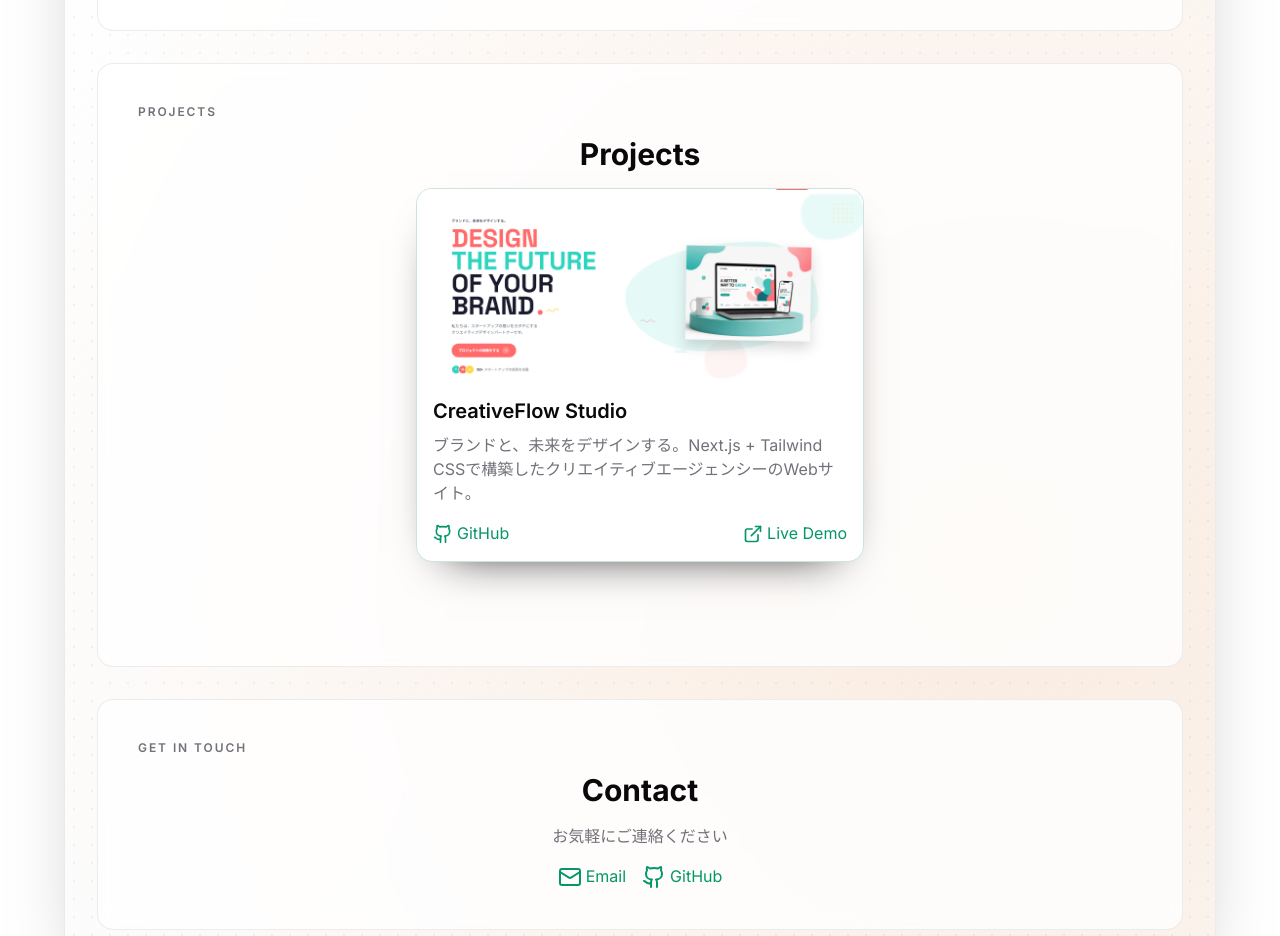
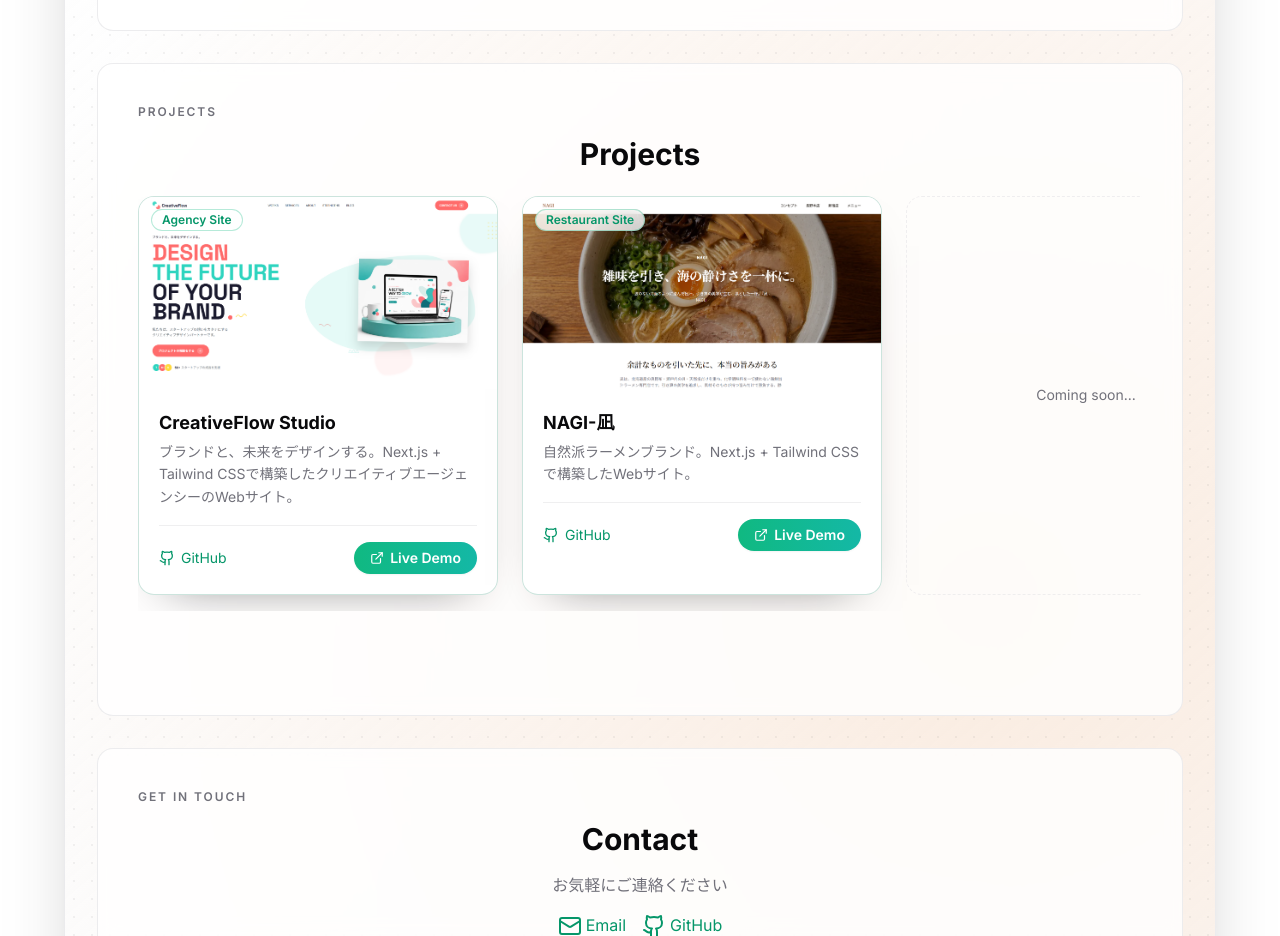
Before and after one commit to ukir-rrrr/my-blog-site, a Next.js app: page /about in a window 1280 px wide. Shown: the part 1900-2836 px from the top of the page. Built offline with nearby package versions, Linux system fonts and the light colour scheme.

Commit message:
new project add.

```diff
--- a/src/components/projects.tsx
+++ b/src/components/projects.tsx
@@ -1,56 +1,113 @@
+'use client'
+
 import Image from 'next/image'
-import { ExternalLink, Github } from 'lucide-react'
+import { ExternalLink, Github, ChevronLeft, ChevronRight } from 'lucide-react'
+import { useRef } from 'react'
 
-export default function Projects() {
 const projects = [
   {
     title: 'CreativeFlow Studio',
     description: 'ブランドと、未来をデザインする。Next.js + Tailwind CSSで構築したクリエイティブエージェンシーのWebサイト。',
     image: '/de.png',
+    tag: 'Agency Site',
     github: 'https://github.com/ukir-rrrr',
-      live: 'https://creativeflow-web-site.vercel.app/'
+    live: 'https://creativeflow-web-site.vercel.app/',
   },
-    // {
-    //   title: 'Task Management App',
-    //   description: 'A React-based task management application with drag-and-drop functionality.',
-    //   image: '/placeholder.svg?height=200&width=300',
-    //   github: 'https://github.com',
-    //   live: 'https://example.com'
-    // },
-    // {
-    //   title: 'Weather Dashboard',
-    //   description: 'A weather dashboard using React and integrating with a weather API.',
-    //   image: '/placeholder.svg?height=200&width=300',
-    //   github: 'https://github.com',
-    //   live: 'https://example.com'
-    // }
+  {
+    title: 'NAGI-凪',
+    description: '自然派ラーメンブランド。Next.js + Tailwind CSSで構築したWebサイト。',
+    image: '/ramen.png',
+    tag: 'Restaurant Site',
+    github: 'https://github.com/ukir-rrrr',
+    live: 'https://ramen-website-psi.vercel.app/',
+  },
 ]
 
+export default function Projects() {
+  const trackRef = useRef<HTMLDivElement>(null)
+
+  const scroll = (dir: 'left' | 'right') => {
+    if (!trackRef.current) return
+    const card = trackRef.current.querySelector('[data-card]') as HTMLElement
+    const gap = 24
+    const amount = (card?.offsetWidth ?? 320) + gap
+    trackRef.current.scrollBy({ left: dir === 'right' ? amount : -amount, behavior: 'smooth' })
+  }
+
   return (
-    <section className="mb-16  max-w-6xl mx-auto px-4">
-      <h2 className="text-3xl font-bold mb-4 text-center">Projects</h2>
-        <div className="flex justify-center">
-          <div className="max-w-md w-full">
+    <section className="mb-16">
+      <h2 className="text-3xl font-bold mb-6 text-center">Projects</h2>
+
+      <div className="relative group">
+        <button
+          onClick={() => scroll('left')}
+          aria-label="前へ"
+          className="absolute left-0 top-1/2 z-10 -translate-y-1/2 -translate-x-3 flex h-9 w-9 items-center justify-center rounded-full border border-border/70 bg-background/90 shadow-md backdrop-blur transition hover:border-emerald-500/50 hover:text-emerald-500 opacity-0 group-hover:opacity-100"
+        >
+          <ChevronLeft size={18} />
+        </button>
+
+        <div
+          ref={trackRef}
+          className="flex gap-6 overflow-x-auto scroll-smooth pb-4 [scrollbar-width:none] [&::-webkit-scrollbar]:hidden snap-x snap-mandatory"
+        >
           {projects.map((project, index) => (
-              <div key={index} className="overflow-hidden rounded-2xl border border-emerald-700/20 bg-card/90 shadow-[0_20px_45px_-30px_hsl(var(--foreground))]">
-                <Image src={project.image} alt={project.title} width={300} height={200} className="w-full h-48 object-cover" />
-                  <div className="p-4">
-                    <h3 className="text-xl font-semibold mb-2">{project.title}</h3>
-                    <p className="mb-4 text-muted-foreground">{project.description}</p>
-                    <div className="flex justify-between">
-                      <a href={project.github} target="_blank" rel="noopener noreferrer" className="text-emerald-600 transition hover:text-teal-500">
-                        <Github className="inline mr-1" size={20} />
+            <div
+              key={index}
+              data-card
+              className="snap-start shrink-0 w-[min(80vw,360px)] overflow-hidden rounded-2xl border border-emerald-700/20 bg-card/90 shadow-[0_20px_45px_-30px_hsl(var(--foreground)/0.5)] transition duration-200 hover:-translate-y-1"
+            >
+              <div className="relative h-48 w-full overflow-hidden">
+                <Image
+                  src={project.image}
+                  alt={project.title}
+                  fill
+                  className="object-cover transition duration-300 hover:scale-105"
+                />
+                <span className="absolute left-3 top-3 rounded-full border border-emerald-500/30 bg-background/80 px-2.5 py-0.5 text-xs font-semibold text-emerald-600 backdrop-blur">
+                  {project.tag}
+                </span>
+              </div>
+
+              <div className="p-5">
+                <h3 className="mb-1 text-lg font-bold">{project.title}</h3>
+                <p className="mb-4 text-sm leading-relaxed text-muted-foreground">{project.description}</p>
+                <div className="flex items-center justify-between border-t border-border/60 pt-4">
+                  <a
+                    href={project.github}
+                    target="_blank"
+                    rel="noopener noreferrer"
+                    className="flex items-center gap-1.5 text-sm text-emerald-600 transition hover:text-teal-500"
+                  >
+                    <Github size={16} />
                     GitHub
                   </a>
-                      <a href={project.live} target="_blank" rel="noopener noreferrer" className="text-emerald-600 transition hover:text-teal-500">
-                        <ExternalLink className="inline mr-1" size={20} />
+                  <a
+                    href={project.live}
+                    target="_blank"
+                    rel="noopener noreferrer"
+                    className="flex items-center gap-1.5 rounded-full bg-gradient-to-r from-emerald-500 to-teal-500 px-4 py-1.5 text-sm font-semibold text-white shadow-sm transition hover:opacity-90"
+                  >
+                    <ExternalLink size={14} />
                     Live Demo
                   </a>
                 </div>
               </div>
             </div>
           ))}
+
+          <div className="snap-start shrink-0 w-[min(80vw,360px)] flex items-center justify-center rounded-2xl border border-dashed border-border/60 text-sm text-muted-foreground">
+            Coming soon...
           </div>
+        </div>
+
+        <button
+          onClick={() => scroll('right')}
+          aria-label="次へ"
+          className="absolute right-0 top-1/2 z-10 -translate-y-1/2 translate-x-3 flex h-9 w-9 items-center justify-center rounded-full border border-border/70 bg-background/90 shadow-md backdrop-blur transition hover:border-emerald-500/50 hover:text-emerald-500 opacity-0 group-hover:opacity-100"
+        >
+          <ChevronRight size={18} />
+        </button>
       </div>
     </section>
   )
```
Also changed, not shown: public/ramen.png (added). Lines whose indentation alone changed are shown as unchanged.
